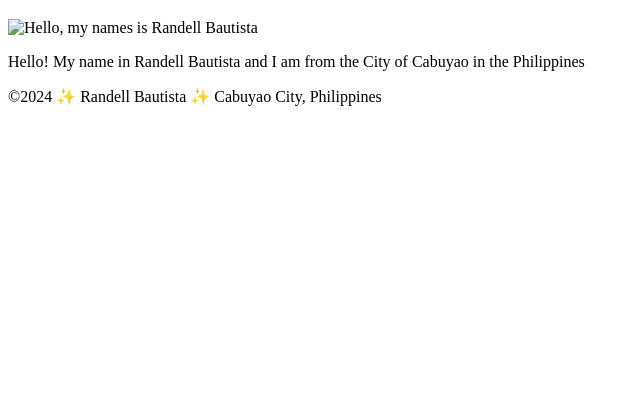
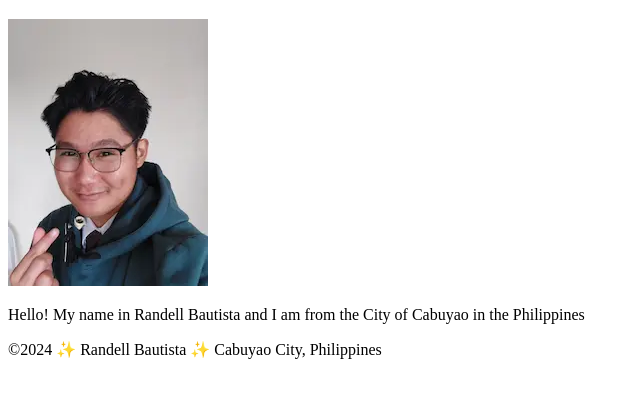
Before and after one commit to areyendiielel/wdd130-1, a plain HTML site: page index.html in a window 1280 px wide. Shown: the part 87-484 px from the top of the page, without its empty margins (0-640 px from the left). Drawn offline with Linux system fonts and the light colour scheme.

Commit message:
Update index.html

```diff
--- a/index.html
+++ b/index.html
@@ -15,7 +15,7 @@
         </header>
         <main>
             <h1> Randell Bautista | WDD 130</h1>
-            <img src="image/profile.webp" alt="Hello, my names is Randell Bautista" width="200">
+            <img src="images/profile.webp" alt="Hello, my names is Randell Bautista" width="200">
             <p>Hello! My name in Randell Bautista and I am from the City of Cabuyao in the Philippines</p>
         </main>
         <footer>
```
